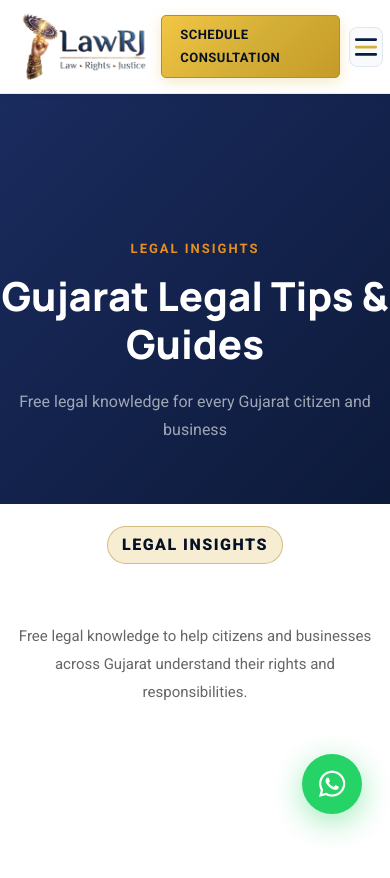
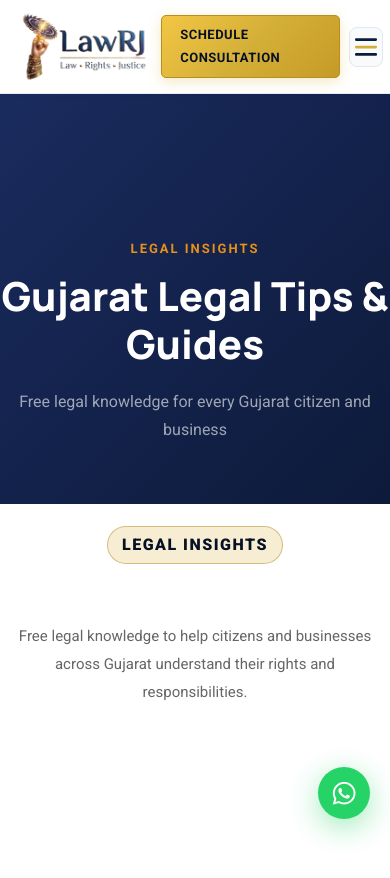
Before and after one commit to PragnaKiran/LawRj, a Next.js app: page /Blog in a window 390 px wide. Shown: the top 878 px of the page. Built offline with nearby package versions, Linux system fonts and the light colour scheme.

Commit message:
style(ui): ensure whatsapp button and back-to-top are strictly on opposite sides across all viewports

```diff
--- a/public/assets/css/lawrj-custom.css
+++ b/public/assets/css/lawrj-custom.css
@@ -135,10 +135,26 @@ body {
   }
 }
 
-/* Floating Action Trigger Relocation to Left Side */
+/* Floating Action Trigger Relocation to Left Side (Opposite to WhatsApp on Right) */
 .progress-wrap {
   left: 30px !important;
   right: auto !important;
+  bottom: 30px !important;
+  z-index: 9990 !important;
+}
+
+@media (max-width: 768px) {
+  .progress-wrap {
+    left: 20px !important;
+    bottom: 25px !important;
+  }
+  .lawrj-whatsapp-float {
+    right: 20px !important;
+    bottom: 25px !important;
+    width: 52px !important;
+    height: 52px !important;
+    font-size: 26px !important;
+  }
 }
 
 /* Header Enhancements */
```
